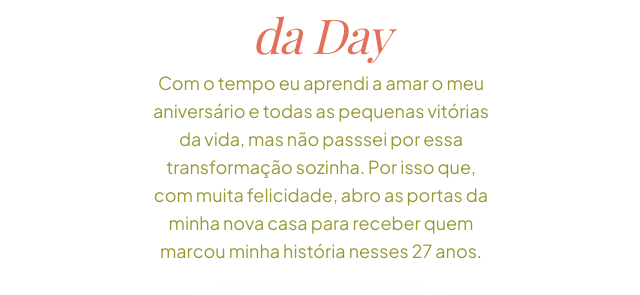
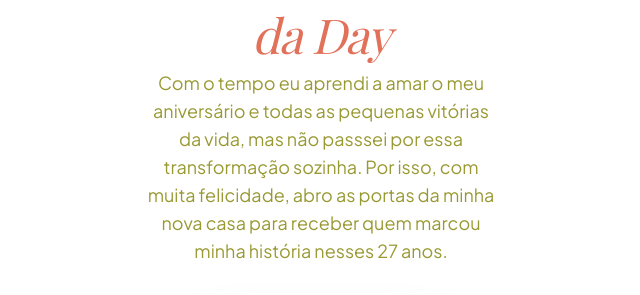
Before and after one commit to aragonp1/chadecasanova, a React (Vite) app: page /#/ in a window 1280 px wide. Shown: the part 218-513 px from the top of the page, without its empty margins (319-959 px from the left). Built offline with nearby package versions, Linux system fonts and the light colour scheme; a web font is replaced by a local one.

Commit message:
Update Home.tsx

```diff
--- a/pages/Home.tsx
+++ b/pages/Home.tsx
@@ -20,7 +20,7 @@ const Home: React.FC = () => {
           <span className="text-primary italic font-normal block mt-1">da Day</span>
         </h1>
         <p className="text-olive text-base md:text-lg font-normal leading-relaxed max-w-[350px] mx-auto opacity-80">
-          Com o tempo eu aprendi a amar o meu aniversário e todas as pequenas vitórias da vida, mas não passsei por essa transformação sozinha. Por isso que, com muita felicidade, abro as portas da minha nova casa para receber quem marcou minha história nesses 27 anos.
+          Com o tempo eu aprendi a amar o meu aniversário e todas as pequenas vitórias da vida, mas não passsei por essa transformação sozinha. Por isso, com muita felicidade, abro as portas da minha nova casa para receber quem marcou minha história nesses 27 anos.
         </p>
       </header>
 
```
